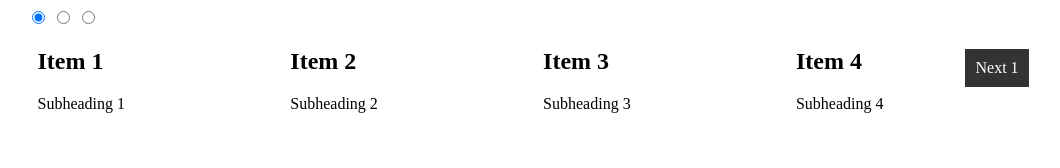
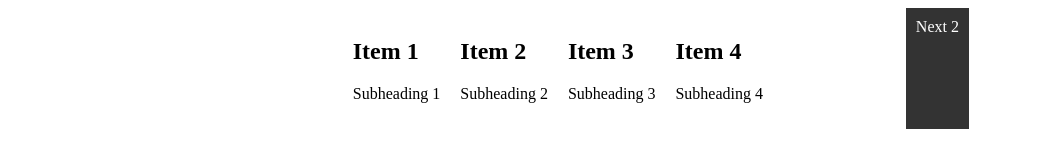
Before and after one commit to samueljacobs98/jsless-carousel, a plain HTML site: page index.html in a window 1280 px wide. Shown: the whole page, without its empty margins (107-1167 px from the left). Drawn offline with Linux system fonts and the light colour scheme.

Commit message:
implementation 2 - a cleaner approach that moves the buttons inline - still far from perfect@

```diff
--- a/index.html
+++ b/index.html
@@ -13,8 +13,15 @@
       <input type="radio" name="carousel" id="carousel-2" />
       <input type="radio" name="carousel" id="carousel-3" />
 
+      <!-- Previous Navigation buttons -->
+      <label for="carousel-1" class="carousel-button prev prev-1"
+        >Previous 1</label
+      >
+      <label for="carousel-2" class="carousel-button prev prev-2"
+        >Previous 2</label
+      >
+
       <!-- Items grouped -->
-        <div class="carousel-groups">
       <div class="carousel-group group-1">
         <div class="carousel-item">
           <h2>Item 1</h2>
@@ -26,14 +33,13 @@
         </div>
         <div class="carousel-item">
           <h2>Item 3</h2>
-                    <p>Subheading 3</h2>
+          <p>Subheading 3</p>
         </div>
         <div class="carousel-item">
           <h2>Item 4</h2>
           <p>Subheading 4</p>
         </div>
       </div>
-
       <div class="carousel-group group-2">
         <div class="carousel-item">
           <h2>Item 5</h2>
@@ -70,13 +76,10 @@
           <p>Subheading 12</p>
         </div>
       </div>
-        </div>
 
-        <!-- Navigation buttons -->
-        <label for="carousel-1" class="carousel-button prev prev-1">Previous 1</label>
-        <label for="carousel-2" class="carousel-button prev prev-2">Previous 2</label>
-        <label for="carousel-2" class="carousel-button next next-1">Next 1</label>
-        <label for="carousel-3" class="carousel-button next next-2">Next 2</label>
+      <!-- Next Navigation buttons -->
+      <label for="carousel-2" class="carousel-button next next-2">Next 2</label>
+      <label for="carousel-3" class="carousel-button next next-3">Next 3</label>
     </div>
   </body>
 </html>
--- a/styles.css
+++ b/styles.css
@@ -1,67 +1,47 @@
 .carousel {
   position: relative;
-  width: 80%;
+  width: 100%;
   margin: 0 auto;
   overflow: hidden;
+  display: flex;
+  justify-content: space-between;
 }
 
-/* input[type="radio"] {
+input[type="radio"] {
   display: none;
-} */
-
-.carousel-groups {
-  display: flex;
-  transition: transform 0.5s ease-in-out;
 }
 
 .carousel-group {
-  display: flex;
-  width: 100%;
-  flex-shrink: 0;
-  justify-content: space-around;
+  display: none;
+  justify-content: space-between;
 }
 
 .carousel-item {
-  width: 23%;
   box-sizing: border-box;
+  padding: 10px;
 }
 
 .carousel-button {
-  position: absolute;
-  top: 50%;
-  transform: translateY(-50%);
+  opacity: 0;
+  pointer-events: none;
   background-color: #333;
   color: white;
   padding: 10px;
   cursor: pointer;
-  z-index: 1;
+  align-items: center;
+  justify-content: center;
 }
 
-.carousel-button.prev {
-  left: 10px;
+#carousel-1:checked ~ .next-2,
+#carousel-2:checked ~ .next-3,
+#carousel-2:checked ~ .prev-1,
+#carousel-3:checked ~ .prev-2 {
+  opacity: 1;
+  pointer-events: auto;
 }
 
-.carousel-button.next {
-  right: 10px;
+#carousel-1:checked ~ .group-1,
+#carousel-2:checked ~ .group-2,
+#carousel-3:checked ~ .group-3 {
+  display: flex;
 }
-
-#carousel-1:checked ~ .prev,
-#carousel-2:checked ~ .prev-2,
-#carousel-3:checked ~ .prev-1,
-#carousel-1:checked ~ .next-2,
-#carousel-2:checked ~ .next-1,
-#carousel-3:checked ~ .next {
-  display: none;
-}
-
-#carousel-1:checked ~ .carousel-groups {
-  transform: translateX(0%);
-}
-
-#carousel-2:checked ~ .carousel-groups {
-  transform: translateX(-100%);
-}
-
-#carousel-3:checked ~ .carousel-groups {
-  transform: translateX(-200%);
-}
```
Lines whose indentation alone changed are shown as unchanged.
